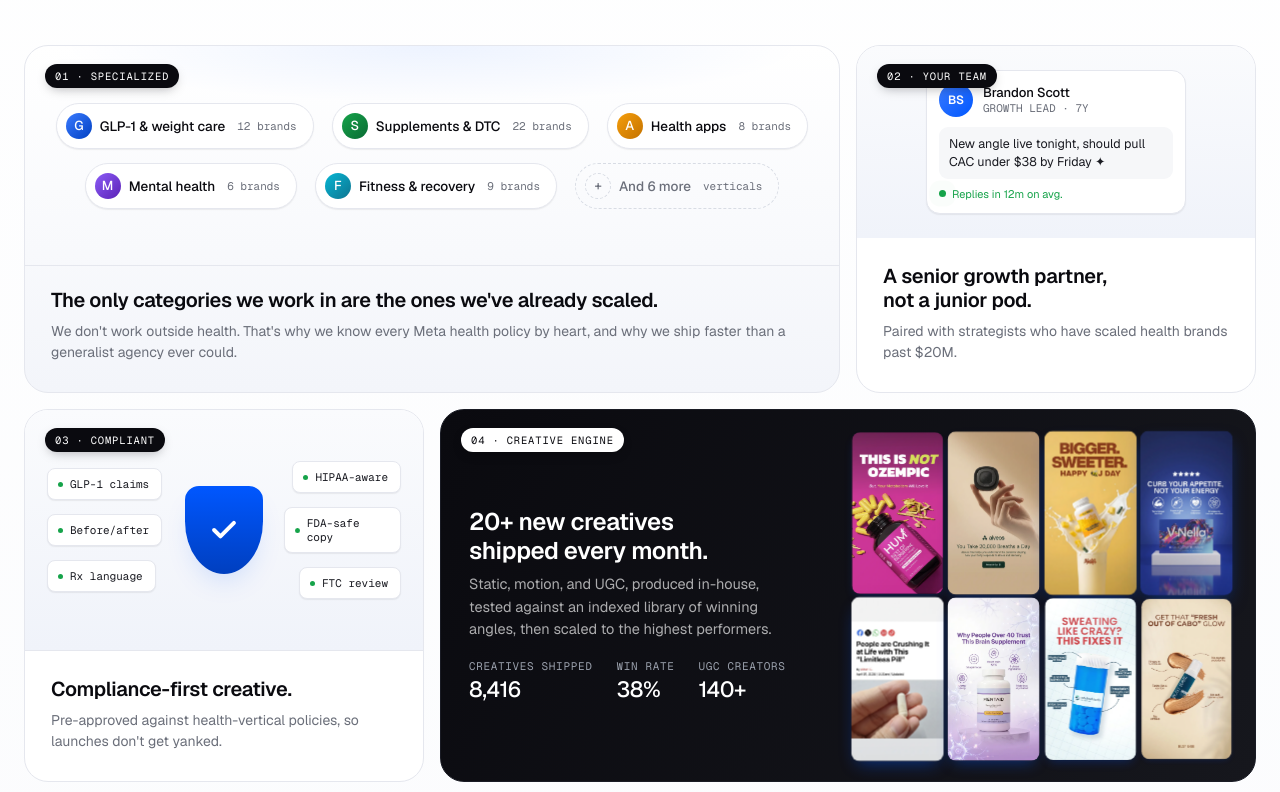
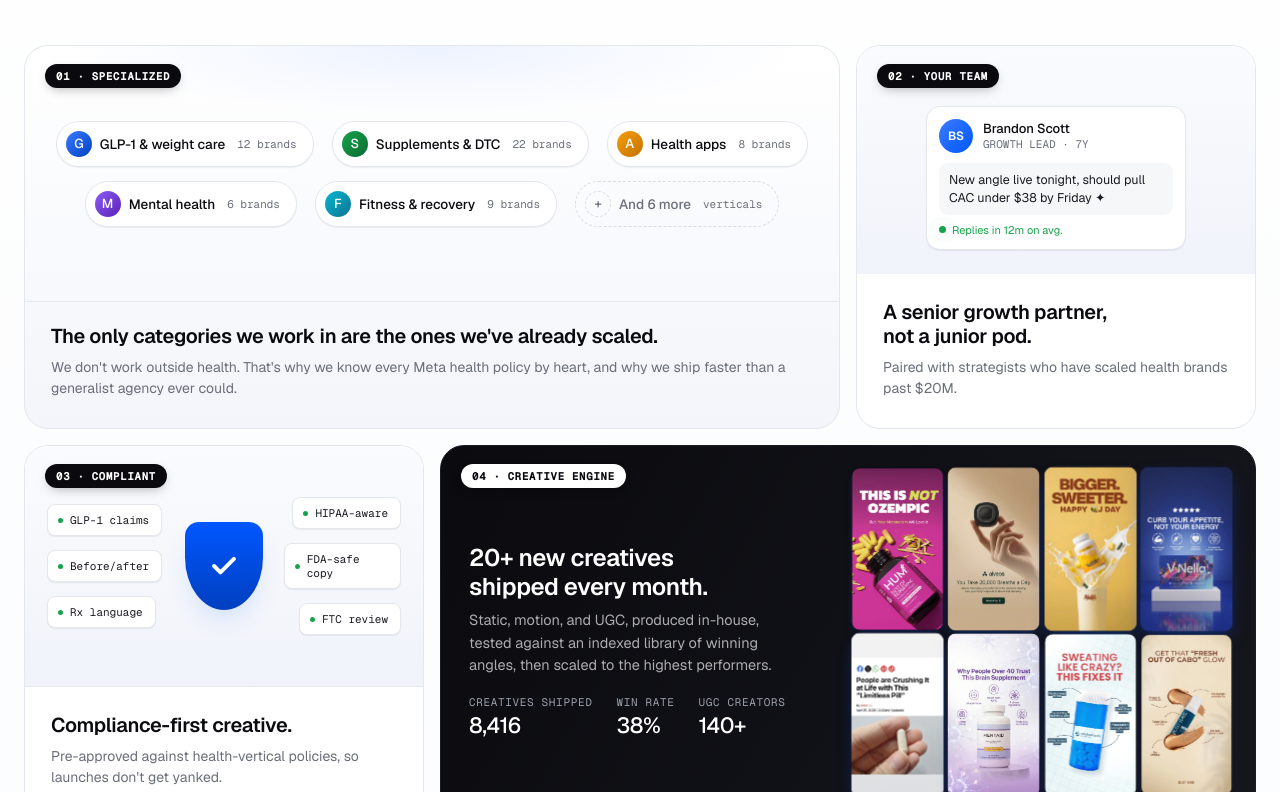
Before and after one commit to pravinemani5545/adboost-landing, an Astro site: page / in a window 1280 px wide. Shown: the part 1893-2685 px from the top of the page. Built offline with nearby package versions, Linux system fonts and the light colour scheme; Astro itself is replaced by a stand-in of ours; a script that the page names is missing.

Commit message:
Bold bento tags + fix b2 pill overlapping Brandon Scott card
- Pills now use font-weight 700 so the section labels read with
  authority instead of a thin mono caption inside a chip.
- B2 ("02 · YOUR TEAM") was overlapping the chat card because the
  partner card was vertically centered and its top edge slid behind
  the pill. Added padding-top 60px to .b2 .vis so the partner card
  always starts below the pill regardless of card height.
- z-index bumped to 3 so the pill always wins over any nested visual.

Co-Authored-By: Claude Opus 4.7 (1M context) <noreply@anthropic.com>

```diff
--- a/src/styles/global.css
+++ b/src/styles/global.css
@@ -219,7 +219,7 @@ section { position: relative; z-index: 1; }
 .bento-grid { display: grid; grid-template-columns: repeat(6, 1fr); gap: 16px; grid-auto-rows: minmax(280px, auto); }
 .bcard { position: relative; border: 1px solid var(--line); border-radius: var(--radius-lg); background: #fff; overflow: hidden; transition: transform .3s, box-shadow .3s, border-color .3s; display: flex; flex-direction: column; }
 .bcard:hover { transform: translateY(-4px); box-shadow: var(--shadow-lg); border-color: var(--line-2); }
-.bcard .tag { position: absolute; top: 18px; left: 20px; font-family: "Geist Mono", monospace; font-size: 10.5px; color: #fff; background: var(--ink); padding: 5px 10px; border-radius: 999px; letter-spacing: .08em; z-index: 2; box-shadow: 0 4px 12px -4px rgba(10, 10, 15, .35); }
+.bcard .tag { position: absolute; top: 18px; left: 20px; font-family: "Geist Mono", monospace; font-size: 10.5px; font-weight: 700; color: #fff; background: var(--ink); padding: 5px 11px; border-radius: 999px; letter-spacing: .08em; z-index: 3; box-shadow: 0 4px 12px -4px rgba(10, 10, 15, .35); }
 .bcard.b4 .tag { background: #fff; color: var(--ink); box-shadow: 0 4px 12px -4px rgba(0, 0, 0, .4); }
 .bcard .body { padding: 26px 26px 28px; z-index: 2; }
 .bcard h3 { margin: 0 0 8px; font-size: 20px; font-weight: 600; letter-spacing: -.015em; line-height: 1.22; text-wrap: balance; }
@@ -245,7 +245,7 @@ section { position: relative; z-index: 1; }
 .b1 .body { padding-top: 22px; border-top: 1px solid var(--line); }
 .b1 .vis::before { content: ""; position: absolute; inset: 0; background: radial-gradient(70% 40% at 50% 0%, rgba(0, 87, 255, .07), transparent 65%); pointer-events: none; }
 
-.b2 .vis { flex: 1; display: grid; place-items: center; padding: 24px; background: linear-gradient(180deg, #fafbfd, #f0f3fa); }
+.b2 .vis { flex: 1; display: grid; place-items: center; padding: 60px 24px 24px; background: linear-gradient(180deg, #fafbfd, #f0f3fa); }
 .partner { background: #fff; border: 1px solid var(--line); border-radius: 14px; padding: 12px; width: 100%; max-width: 260px; box-shadow: var(--shadow-sm); }
 .partner .top { display: flex; gap: 10px; align-items: center; }
 .partner .pv { width: 34px; height: 34px; border-radius: 50%; background: linear-gradient(135deg, #3b7bff, #0057ff); color: #fff; display: grid; place-items: center; font-size: 12px; font-weight: 600; }
```
